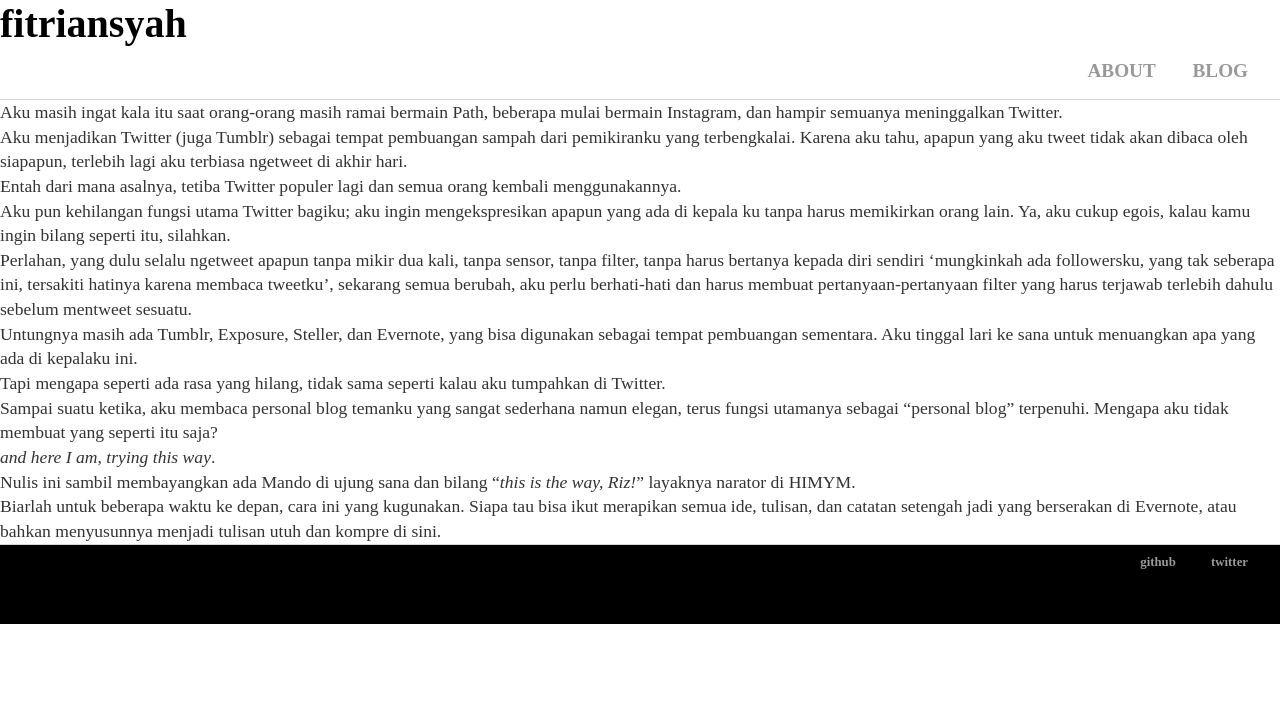
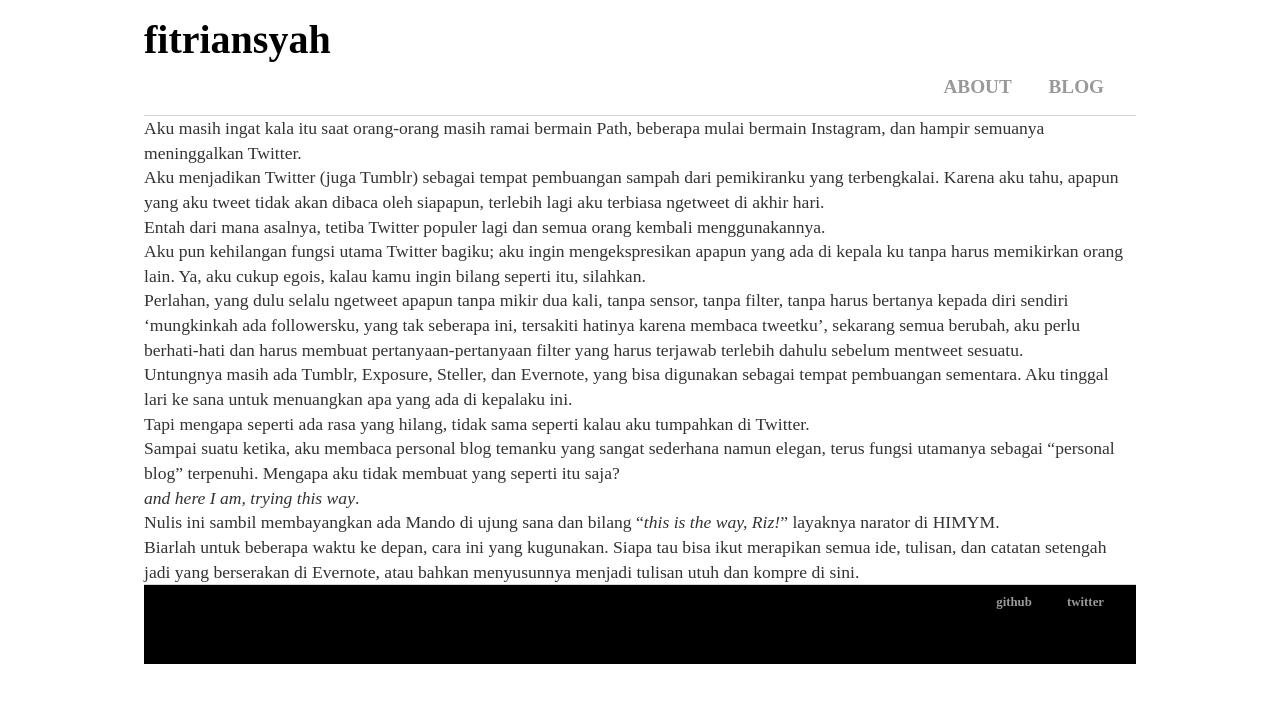
Before and after one commit to rnfitriansyah/rnfitriansyah.github.io, a Jekyll site: the page built from _posts/2020-11-02-The-Starting-Line.md, in a window 1280 px wide. Shown: the top 703 px of the page. Built offline with Jekyll 4.4.1, drawn with Linux system fonts in a browser that asks for light colours.

Commit message:
Update responsive.html

```diff
--- a/_layouts/responsive.html
+++ b/_layouts/responsive.html
@@ -6,10 +6,10 @@
 			<link rel="stylesheet" href="/css/responsive.css">
 		</head>
 		<body>
+			<div id="container">
 				<header>
       					<h1 style="font-size: 40px; color: black;text-align: left;">fitriansyah</h1>
   				</header>
-  			<div class="maincontainer">
 				<nav>
 	    				<ul>
 		        			<li><a href="/about">ABOUT</a></li>
@@ -25,5 +25,6 @@
 						<li><a href="https://twitter.com/riskynf">twitter</a></li>
 					</ul>
 				</footer>
+			</div>
 		</body>
 	</html>
```
Lines whose indentation alone changed are shown as unchanged.
